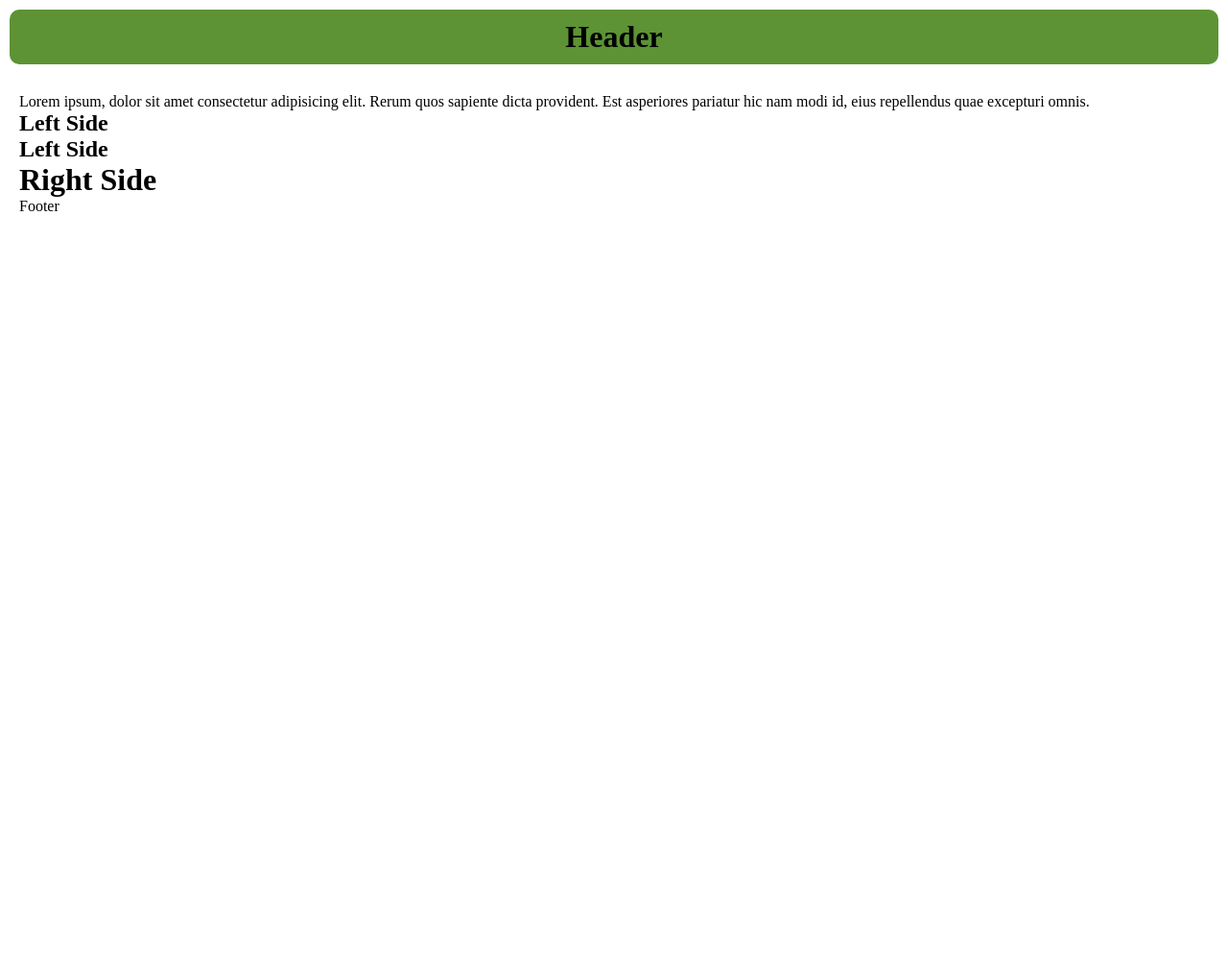
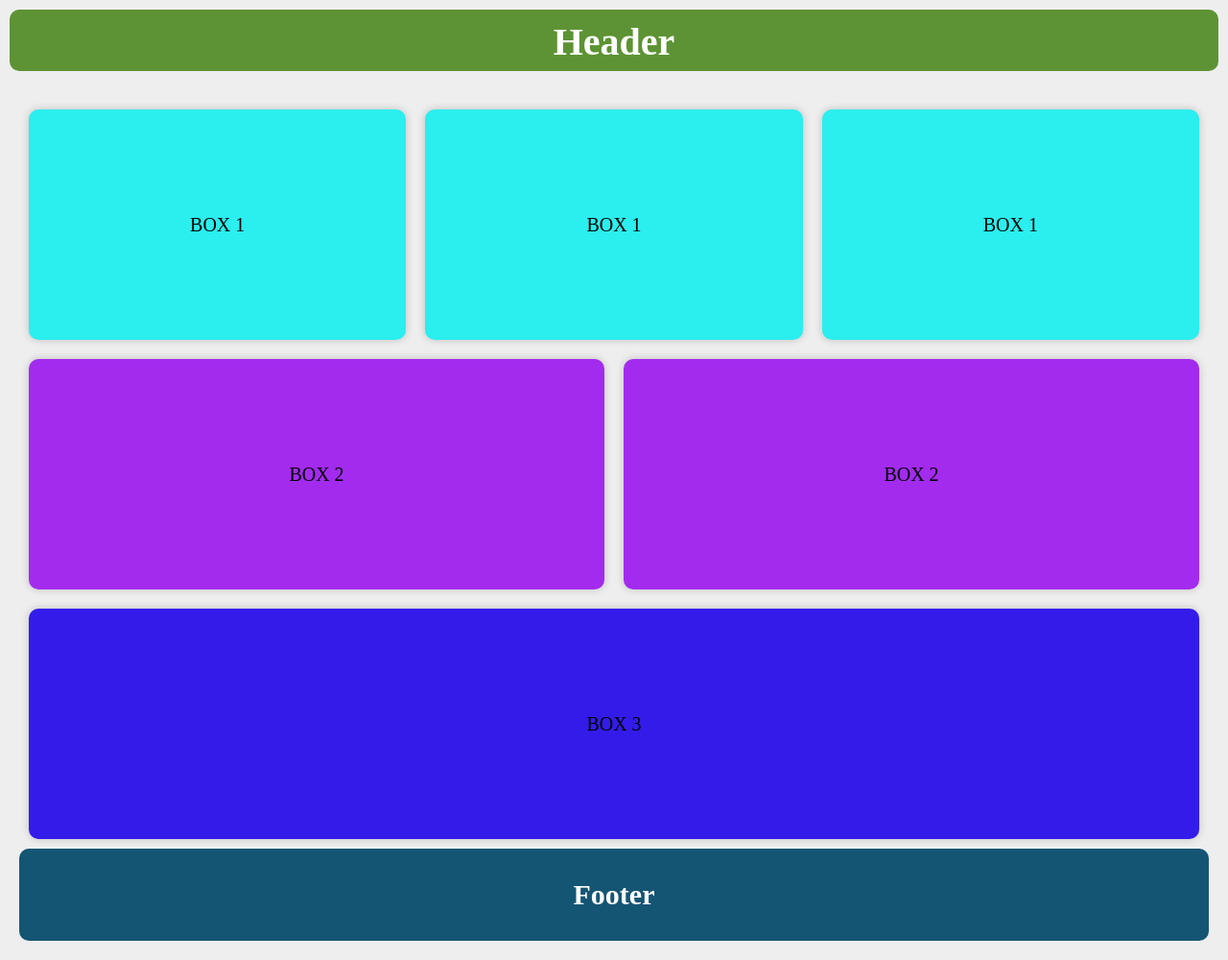
Before and after one commit to jelsonjay/flexbox-layout, a plain HTML site: page index.html in a window 1280 px wide. Shown: the whole page at 96% size. Before the commit the page ends 800 px from the top, so only its background shows below. Drawn offline with Linux system fonts and the light colour scheme.

Commit message:
commint changes

```diff
--- a/css/styles.css
+++ b/css/styles.css
@@ -6,17 +6,28 @@
 
 :root {
 	--header: hsl(94, 48%, 39%);
+	--bg: #eee;
+	--section: hsl(182, 48%, 39%);
+	--left-side: hsl(179, 71%, 62%);
+	--right-side: hsl(290, 71%, 62%);
 	--clr-black: hsl(0, 0%, 0%);
 	--clr-white: hsl(0, 0%, 100%);
 	--footer: hsl(200, 69%, 27%);
 	--radius: 0.625rem;
 }
 
+body {
+	font-family: Verdana sans;
+	font-size: 1.25rem;
+	transition: all 0.3s linear;
+	background: var(--bg);
+}
+
 /*====CONTAINER======*/
 .container {
 	display: flex;
 	flex-flow: row wrap;
-	align-items: center;
+	text-align: center;
 }
 .container > * {
 	padding: 0.625rem;
@@ -27,5 +38,73 @@
 /*----HEADER----*/
 header {
 	background-color: var(--header);
+	color: var(--clr-white);
+	height: 4rem;
+}
+/*----SECTION----*/
+/*------ROW-----*/
+.row {
+	width: 100%;
+	display: flex;
+	justify-content: center;
+	flex-wrap: wrap;
+}
+.box-1 {
+	background-color: hsl(180, 85%, 55%);
+	position: relative;
+	flex: 1;
+	align-items: center;
+	max-width: 50rem;
+	margin: 0.625rem;
+	line-height: 15rem;
 	text-align: center;
+	border-radius: var(--radius);
+	box-shadow: 0 0 0.5rem rgba(0, 0, 0, 0.2);
 }
+
+.box-2 {
+	background-color: hsl(277, 85%, 55%);
+	position: relative;
+	flex: 1;
+	align-items: center;
+	max-width: 60rem;
+	margin: 0.625rem;
+	line-height: 15rem;
+	text-align: center;
+	border-radius: var(--radius);
+	box-shadow: 0 0 0.5rem rgba(0, 0, 0, 0.2);
+}
+
+.box-3 {
+	background-color: hsl(247, 82%, 51%);
+	position: relative;
+	flex: 1;
+	align-items: center;
+	max-width: 1200rem;
+	margin: 0.625rem;
+	line-height: 15rem;
+	text-align: center;
+	border-radius: var(--radius);
+	box-shadow: 0 0 0.5rem rgba(0, 0, 0, 0.2);
+}
+
+/*----FOOTER----*/
+footer {
+	flex: 1;
+	background-color: var(--footer);
+	color: var(--clr-white);
+	line-height: 6rem;
+	border-radius: var(--radius);
+}
+
+@media all and (max-width: 600px) {
+	.box-1 {
+		flex: 100%;
+	}
+	.box-2 {
+		flex: 100%;
+	}
+	.box-3 {
+		flex: 100%;
+	}
+}
--- a/index.html
+++ b/index.html
@@ -13,22 +13,22 @@
 				<h1>Header</h1>
 			</header>
 			<main>
-				<section>
-					<p>
-						Lorem ipsum, dolor sit amet consectetur adipisicing elit. Rerum quos
-						sapiente dicta provident. Est asperiores pariatur hic nam modi id,
-						eius repellendus quae excepturi omnis.
-					</p>
+				<section class="content">
+					<div class="row">
+						<div class="box-1">BOX 1</div>
+						<div class="box-1">BOX 1</div>
+						<div class="box-1">BOX 1</div>
+					</div>
+					<div class="row">
+						<div class="box-2">BOX 2</div>
+						<div class="box-2">BOX 2</div>
+					</div>
+					<div class="row">
+						<div class="box-3">BOX 3</div>
+					</div>
 				</section>
-				<aside>
-					<h1>Left Side</h1>
-				</aside>
-				<aside>
-					<h1>Left Side</h1>
-				</aside>
-				<h1>Right Side</h1>
-				<footer>
-					<p>Footer</p>
+				<footer class="footer">
+					<h2>Footer</h2>
 				</footer>
 			</main>
 		</div>
```
